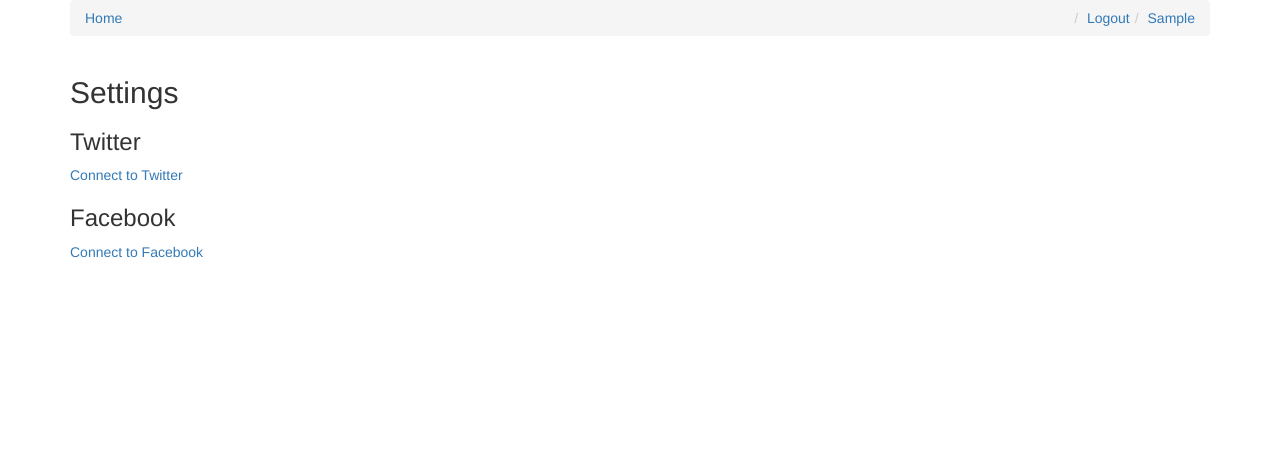
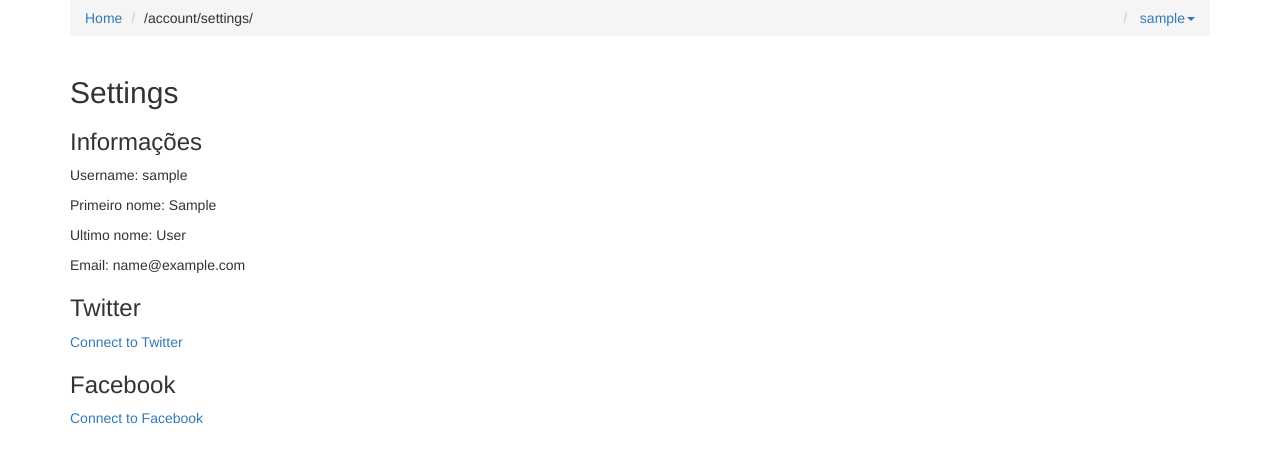
Before and after one commit to tyagow/tetyassistente, a Django app: page /account/settings/ in a window 1280 px wide. Shown: the top 463 px of the page. Run offline with Django 3.2, Linux system fonts and the light colour scheme; the visitor is signed in with stand-in values (Sample User, id 1); some libraries are stand-ins or nearby versions.

Commit message:
Adicionando email quando loga no facebook

```diff
--- a/src/accounts/templates/accounts/settings.html
+++ b/src/accounts/templates/accounts/settings.html
@@ -3,6 +3,13 @@
 {% block content %}
     <div class="container">
         <h2>Settings</h2>
+
+        <h3>Informações</h3>
+        <p>Username: {{ request.user.username }}</p>
+        <p>Primeiro nome: {{ request.user.first_name }}</p>
+        <p>Ultimo nome: {{ request.user.last_name }}</p>
+        <p>Email: {{ request.user.email }}</p>
+
 
         <h3>Twitter</h3>
         {% if twitter_login %}
--- a/src/accounts/views.py
+++ b/src/accounts/views.py
@@ -14,8 +14,6 @@ from django.contrib import messages
 def logout_view(request):
     logout(request)
     return redirect('/')
-
-
 
 @login_required
 def settings(request):
--- a/src/core/templates/core/index.html
+++ b/src/core/templates/core/index.html
@@ -2,8 +2,5 @@
 {% block content %}
     <div class="container">
         <h1>Bem vindo </h1>
-        <h3>{{ request.user }}</h3>
-        <br/>
-        <a href="{% url 'social:begin' 'twitter' %}">Login with Twitter</a> | <a href="{% url 'social:begin' 'facebook' %}">Login with Facebook</a>
     </div>
 {% endblock %}
--- a/src/core/templates/widgets/nav.html
+++ b/src/core/templates/widgets/nav.html
@@ -1,12 +1,21 @@
 <div class="container">
     <ol class="breadcrumb">
         <li><a href="{% url "home" %}">Home</a></li>
+        <li>{{ request.path }}</li>
         {% if not request.user.is_authenticated %}
             {#            <li class="pull-right"><a href="{% url "accounts:register" %}">Register</a></li>#}
             <li class="pull-right"><a href="{% url "accounts:login" %}">Login</a></li>
         {% else %}
-            <li class="pull-right"><a href="{% url "accounts:settings" %}">{{ request.user.first_name }}</a></li>
-            <li class="pull-right"><a href="{% url "accounts:logout" %}">Logout</a></li>
+            <li class="dropdown pull-right">
+                <a href="#" data-toggle="dropdown" class="dropdown-toggle">{{ request.user }}<b class="caret"></b></a>
+                <ul class="dropdown-menu">
+                    <li><a href="{% url "accounts:settings" %}">Profile</a></li>
+                    <li class="divider"></li>
+                    <li><a href="{% url "accounts:logout" %}?next=/">Logout</a></li>
+                </ul>
+            </li>
+{#            <li class="pull-right"><a href="{% url "accounts:settings" %}">{{ request.user.first_name }}</a></li>#}
+{#            <li class="pull-right"><a href="{% url "accounts:logout" %}">Logout</a></li>#}
         {% endif %}
 
     </ol>
--- a/src/settings.py
+++ b/src/settings.py
@@ -36,6 +36,10 @@ SOCIAL_AUTH_TWITTER_SECRET = config('SOCIAL_AUTH_TWITTER_SECRET')
 
 SOCIAL_AUTH_FACEBOOK_KEY = config('SOCIAL_AUTH_FACEBOOK_KEY')
 SOCIAL_AUTH_FACEBOOK_SECRET = config('SOCIAL_AUTH_FACEBOOK_SECRET')
+SOCIAL_AUTH_FACEBOOK_SCOPE = ['email']
+SOCIAL_AUTH_FACEBOOK_PROFILE_EXTRA_PARAMS = {
+    'fields': 'id,name,email',
+}
 
 LOGIN_URL = 'account/login'
 LOGOUT_URL = 'account/logout'
```
